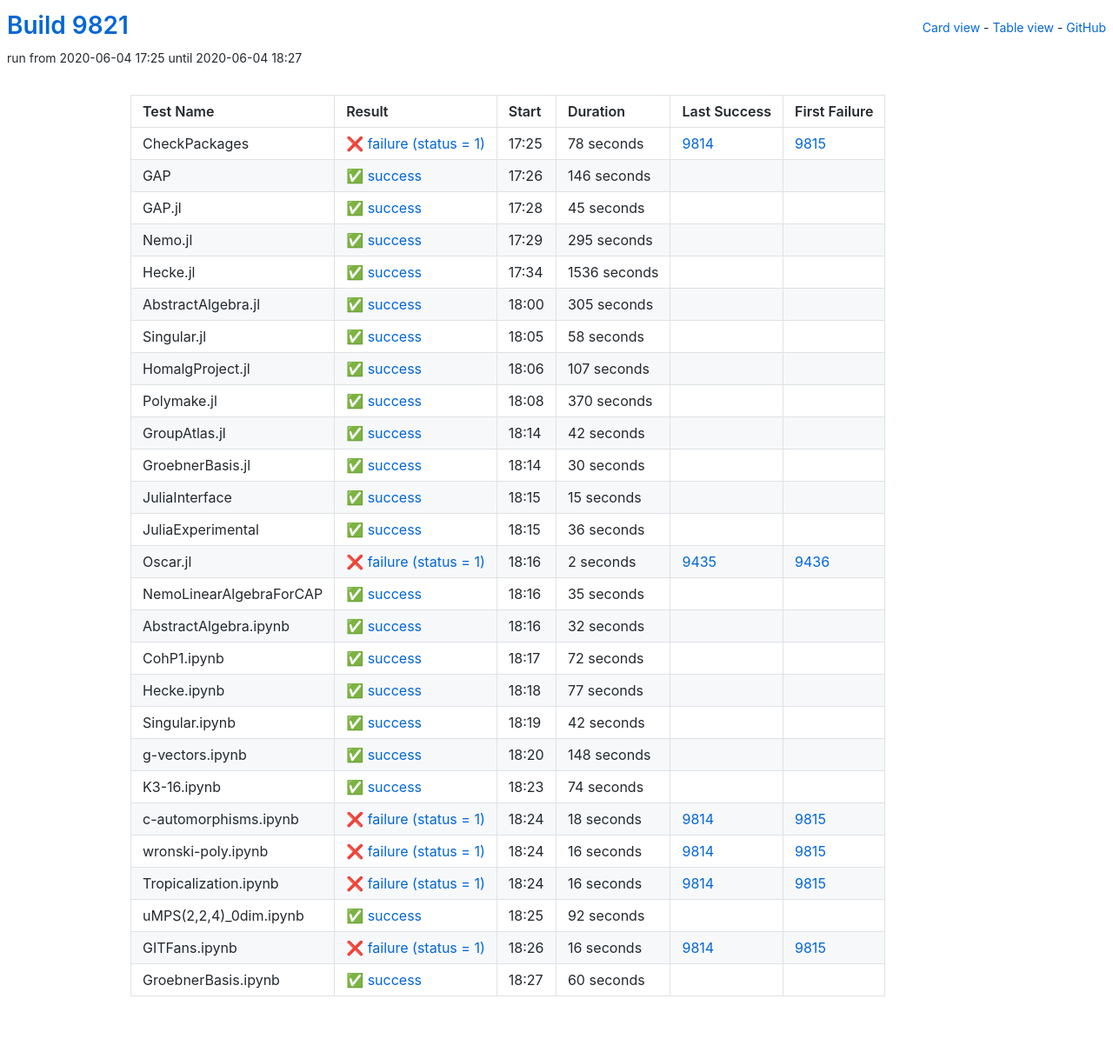
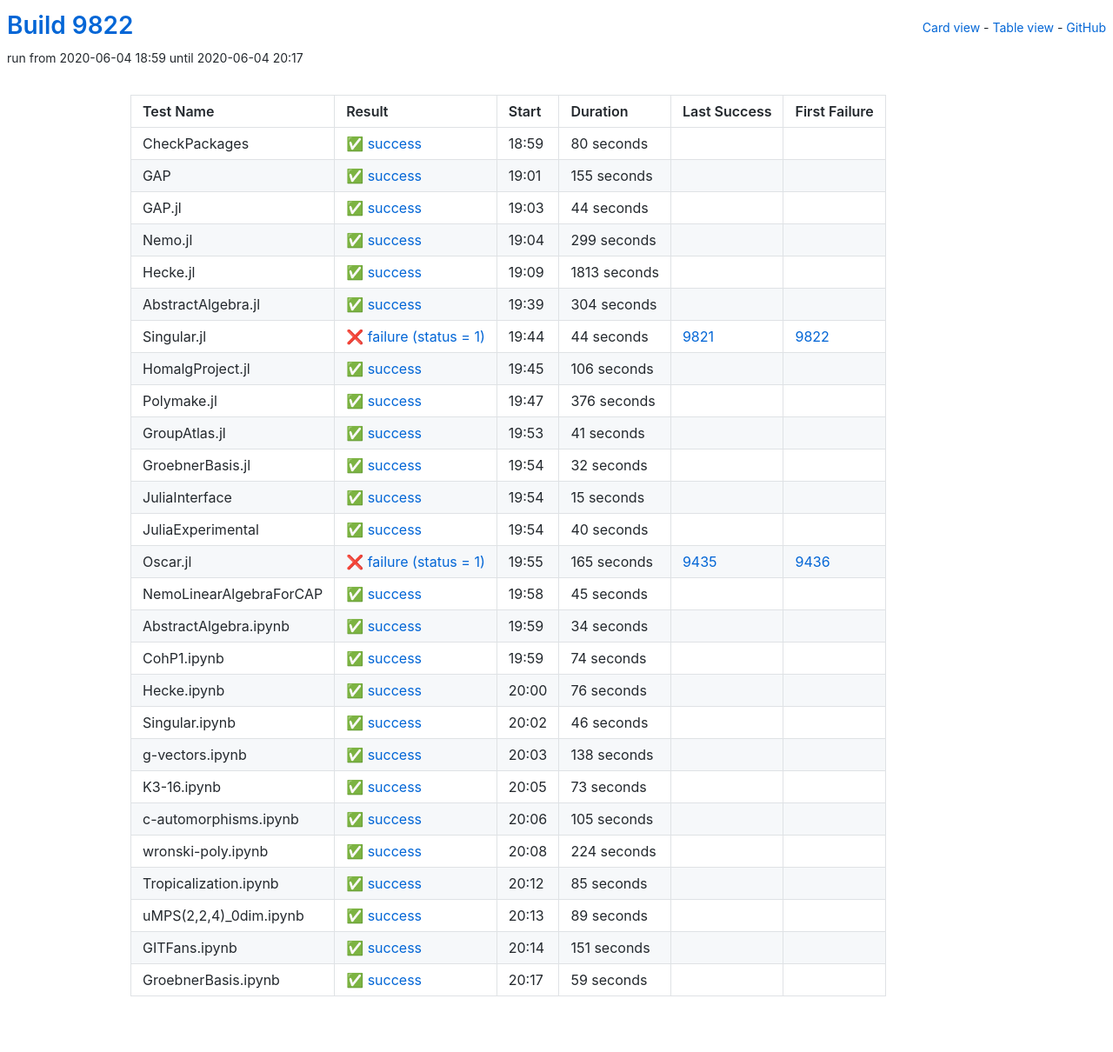
Before and after one commit to oscar-system/oscar-ci-status, a Jekyll site: the page built from table.html, in a window 1280 px wide. Shown: the whole page at 87% size. Built offline with Jekyll 4.4.1, drawn with Linux system fonts in a browser that asks for light colours.

Commit message:
Build 9822

```diff
--- a/_data/ci.yml
+++ b/_data/ci.yml
@@ -1,137 +1,137 @@
-build: 9821
-build_url: https://oscarci.mathematik.uni-kl.de/job/oscar/9821/
+build: 9822
+build_url: https://oscarci.mathematik.uni-kl.de/job/oscar/9822/
 job: oscar
 tests:
-- duration: 78
-  exitcode: 1
-  first_failure: 9815
-  first_failure_url: https://oscarci.mathematik.uni-kl.de/job/oscar/9815/
+- duration: 80
+  exitcode: 0
+  first_failure: false
+  first_failure_url: null
   id: checkpackages
-  last_success: 9814
-  last_success_url: https://oscarci.mathematik.uni-kl.de/job/oscar/9814/
-  log: https://oscarci.mathematik.uni-kl.de/job/oscar/9821/artifact/logs/build-9821/CheckPackages.log
+  last_success: false
+  last_success_url: null
+  log: https://oscarci.mathematik.uni-kl.de/job/oscar/9822/artifact/logs/build-9822/CheckPackages.log
   name: CheckPackages
-  start: 2020-06-04 17:25
-  status: failure
-  success: false
-- duration: 146
+  start: 2020-06-04 18:59
+  status: success
+  success: true
+- duration: 155
   exitcode: 0
   first_failure: false
   first_failure_url: null
   id: gap
   last_success: false
   last_success_url: null
-  log: https://oscarci.mathematik.uni-kl.de/job/oscar/9821/artifact/logs/build-9821/GAP.log
+  log: https://oscarci.mathematik.uni-kl.de/job/oscar/9822/artifact/logs/build-9822/GAP.log
   name: GAP
-  start: 2020-06-04 17:26
+  start: 2020-06-04 19:01
   status: success
   success: true
-- duration: 45
+- duration: 44
   exitcode: 0
   first_failure: false
   first_failure_url: null
   id: gap-jl
   last_success: false
   last_success_url: null
-  log: https://oscarci.mathematik.uni-kl.de/job/oscar/9821/artifact/logs/build-9821/GAP.jl.log
+  log: https://oscarci.mathematik.uni-kl.de/job/oscar/9822/artifact/logs/build-9822/GAP.jl.log
   name: GAP.jl
-  start: 2020-06-04 17:28
+  start: 2020-06-04 19:03
   status: success
   success: true
-- duration: 295
+- duration: 299
   exitcode: 0
   first_failure: false
   first_failure_url: null
   id: nemo-jl
   last_success: false
   last_success_url: null
-  log: https://oscarci.mathematik.uni-kl.de/job/oscar/9821/artifact/logs/build-9821/Nemo.jl.log
+  log: https://oscarci.mathematik.uni-kl.de/job/oscar/9822/artifact/logs/build-9822/Nemo.jl.log
   name: Nemo.jl
-  start: 2020-06-04 17:29
+  start: 2020-06-04 19:04
   status: success
   success: true
-- duration: 1536
+- duration: 1813
   exitcode: 0
   first_failure: false
   first_failure_url: null
   id: hecke-jl
   last_success: false
   last_success_url: null
-  log: https://oscarci.mathematik.uni-kl.de/job/oscar/9821/artifact/logs/build-9821/Hecke.jl.log
+  log: https://oscarci.mathematik.uni-kl.de/job/oscar/9822/artifact/logs/build-9822/Hecke.jl.log
   name: Hecke.jl
-  start: 2020-06-04 17:34
+  start: 2020-06-04 19:09
   status: success
   success: true
-- duration: 305
+- duration: 304
   exitcode: 0
   first_failure: false
   first_failure_url: null
   id: abstractalgebra-jl
   last_success: false
   last_success_url: null
-  log: https://oscarci.mathematik.uni-kl.de/job/oscar/9821/artifact/logs/build-9821/AbstractAlgebra.jl.log
+  log: https://oscarci.mathematik.uni-kl.de/job/oscar/9822/artifact/logs/build-9822/AbstractAlgebra.jl.log
   name: AbstractAlgebra.jl
-  start: 2020-06-04 18:00
+  start: 2020-06-04 19:39
   status: success
   success: true
-- duration: 58
-  exitcode: 0
-  first_failure: false
-  first_failure_url: null
+- duration: 44
+  exitcode: 1
+  first_failure: 9822
+  first_failure_url: https://oscarci.mathematik.uni-kl.de/job/oscar/9822/
   id: singular-jl
-  last_success: false
-  last_success_url: null
-  log: https://oscarci.mathematik.uni-kl.de/job/oscar/9821/artifact/logs/build-9821/Singular.jl.log
+  last_success: 9821
+  last_success_url: https://oscarci.mathematik.uni-kl.de/job/oscar/9821/
+  log: https://oscarci.mathematik.uni-kl.de/job/oscar/9822/artifact/logs/build-9822/Singular.jl.log
   name: Singular.jl
-  start: 2020-06-04 18:05
-  status: success
-  success: true
-- duration: 107
+  start: 2020-06-04 19:44
+  status: failure
+  success: false
+- duration: 106
   exitcode: 0
   first_failure: false
   first_failure_url: null
   id: homalgproject-jl
   last_success: false
   last_success_url: null
-  log: https://oscarci.mathematik.uni-kl.de/job/oscar/9821/artifact/logs/build-9821/HomalgProject.jl.log
+  log: https://oscarci.mathematik.uni-kl.de/job/oscar/9822/artifact/logs/build-9822/HomalgProject.jl.log
   name: HomalgProject.jl
-  start: 2020-06-04 18:06
+  start: 2020-06-04 19:45
   status: success
   success: true
-- duration: 370
+- duration: 376
   exitcode: 0
   first_failure: false
   first_failure_url: null
   id: polymake-jl
   last_success: false
   last_success_url: null
-  log: https://oscarci.mathematik.uni-kl.de/job/oscar/9821/artifact/logs/build-9821/Polymake.jl.log
+  log: https://oscarci.mathematik.uni-kl.de/job/oscar/9822/artifact/logs/build-9822/Polymake.jl.log
   name: Polymake.jl
-  start: 2020-06-04 18:08
+  start: 2020-06-04 19:47
   status: success
   success: true
-- duration: 42
+- duration: 41
   exitcode: 0
   first_failure: false
   first_failure_url: null
   id: groupatlas-jl
   last_success: false
   last_success_url: null
-  log: https://oscarci.mathematik.uni-kl.de/job/oscar/9821/artifact/logs/build-9821/GroupAtlas.jl.log
+  log: https://oscarci.mathematik.uni-kl.de/job/oscar/9822/artifact/logs/build-9822/GroupAtlas.jl.log
   name: GroupAtlas.jl
-  start: 2020-06-04 18:14
+  start: 2020-06-04 19:53
   status: success
   success: true
-- duration: 30
+- duration: 32
   exitcode: 0
   first_failure: false
   first_failure_url: null
   id: groebnerbasis-jl
   last_success: false
   last_success_url: null
-  log: https://oscarci.mathematik.uni-kl.de/job/oscar/9821/artifact/logs/build-9821/GroebnerBasis.jl.log
+  log: https://oscarci.mathematik.uni-kl.de/job/oscar/9822/artifact/logs/build-9822/GroebnerBasis.jl.log
   name: GroebnerBasis.jl
-  start: 2020-06-04 18:14
+  start: 2020-06-04 19:54
   status: success
   success: true
 - duration: 15
@@ -141,188 +141,188 @@
   id: juliainterface
   last_success: false
   last_success_url: null
-  log: https://oscarci.mathematik.uni-kl.de/job/oscar/9821/artifact/logs/build-9821/JuliaInterface.log
+  log: https://oscarci.mathematik.uni-kl.de/job/oscar/9822/artifact/logs/build-9822/JuliaInterface.log
   name: JuliaInterface
-  start: 2020-06-04 18:15
+  start: 2020-06-04 19:54
   status: success
   success: true
-- duration: 36
+- duration: 40
   exitcode: 0
   first_failure: false
   first_failure_url: null
   id: juliaexperimental
   last_success: false
   last_success_url: null
-  log: https://oscarci.mathematik.uni-kl.de/job/oscar/9821/artifact/logs/build-9821/JuliaExperimental.log
+  log: https://oscarci.mathematik.uni-kl.de/job/oscar/9822/artifact/logs/build-9822/JuliaExperimental.log
   name: JuliaExperimental
-  start: 2020-06-04 18:15
+  start: 2020-06-04 19:54
   status: success
   success: true
-- duration: 2
+- duration: 165
   exitcode: 1
   first_failure: 9436
   first_failure_url: https://oscarci.mathematik.uni-kl.de/job/oscar/9436/
   id: oscar-jl
   last_success: 9435
   last_success_url: https://oscarci.mathematik.uni-kl.de/job/oscar/9435/
-  log: https://oscarci.mathematik.uni-kl.de/job/oscar/9821/artifact/logs/build-9821/Oscar.jl.log
+  log: https://oscarci.mathematik.uni-kl.de/job/oscar/9822/artifact/logs/build-9822/Oscar.jl.log
   name: Oscar.jl
-  start: 2020-06-04 18:16
+  start: 2020-06-04 19:55
   status: failure
   success: false
-- duration: 35
+- duration: 45
   exitcode: 0
   first_failure: false
   first_failure_url: null
   id: nemolinearalgebraforcap
   last_success: false
   last_success_url: null
-  log: https://oscarci.mathematik.uni-kl.de/job/oscar/9821/artifact/logs/build-9821/NemoLinearAlgebraForCAP.log
+  log: https://oscarci.mathematik.uni-kl.de/job/oscar/9822/artifact/logs/build-9822/NemoLinearAlgebraForCAP.log
   name: NemoLinearAlgebraForCAP
-  start: 2020-06-04 18:16
+  start: 2020-06-04 19:58
   status: success
   success: true
-- duration: 32
+- duration: 34
   exitcode: 0
   first_failure: false
   first_failure_url: null
   id: abstractalgebra-ipynb
   last_success: false
   last_success_url: null
-  log: https://oscarci.mathematik.uni-kl.de/job/oscar/9821/artifact/logs/build-9821/AbstractAlgebra.ipynb.log
+  log: https://oscarci.mathematik.uni-kl.de/job/oscar/9822/artifact/logs/build-9822/AbstractAlgebra.ipynb.log
   name: AbstractAlgebra.ipynb
-  start: 2020-06-04 18:16
+  start: 2020-06-04 19:59
   status: success
   success: true
-- duration: 72
+- duration: 74
   exitcode: 0
   first_failure: false
   first_failure_url: null
   id: cohp1-ipynb
   last_success: false
   last_success_url: null
-  log: https://oscarci.mathematik.uni-kl.de/job/oscar/9821/artifact/logs/build-9821/CohP1.ipynb.log
+  log: https://oscarci.mathematik.uni-kl.de/job/oscar/9822/artifact/logs/build-9822/CohP1.ipynb.log
   name: CohP1.ipynb
-  start: 2020-06-04 18:17
+  start: 2020-06-04 19:59
   status: success
   success: true
-- duration: 77
+- duration: 76
   exitcode: 0
   first_failure: false
   first_failure_url: null
   id: hecke-ipynb
   last_success: false
   last_success_url: null
-  log: https://oscarci.mathematik.uni-kl.de/job/oscar/9821/artifact/logs/build-9821/Hecke.ipynb.log
+  log: https://oscarci.mathematik.uni-kl.de/job/oscar/9822/artifact/logs/build-9822/Hecke.ipynb.log
   name: Hecke.ipynb
-  start: 2020-06-04 18:18
+  start: 2020-06-04 20:00
   status: success
   success: true
-- duration: 42
+- duration: 46
   exitcode: 0
   first_failure: false
   first_failure_url: null
   id: singular-ipynb
   last_success: false
   last_success_url: null
-  log: https://oscarci.mathematik.uni-kl.de/job/oscar/9821/artifact/logs/build-9821/Singular.ipynb.log
+  log: https://oscarci.mathematik.uni-kl.de/job/oscar/9822/artifact/logs/build-9822/Singular.ipynb.log
   name: Singular.ipynb
-  start: 2020-06-04 18:19
+  start: 2020-06-04 20:02
   status: success
   success: true
-- duration: 148
+- duration: 138
   exitcode: 0
   first_failure: false
   first_failure_url: null
   id: g-vectors-ipynb
   last_success: false
   last_success_url: null
-  log: https://oscarci.mathematik.uni-kl.de/job/oscar/9821/artifact/logs/build-9821/g-vectors.ipynb.log
+  log: https://oscarci.mathematik.uni-kl.de/job/oscar/9822/artifact/logs/build-9822/g-vectors.ipynb.log
   name: g-vectors.ipynb
-  start: 2020-06-04 18:20
+  start: 2020-06-04 20:03
   status: success
   success: true
-- duration: 74
+- duration: 73
   exitcode: 0
   first_failure: false
   first_failure_url: null
   id: k3-16-ipynb
   last_success: false
   last_success_url: null
-  log: https://oscarci.mathematik.uni-kl.de/job/oscar/9821/artifact/logs/build-9821/K3-16.ipynb.log
+  log: https://oscarci.mathematik.uni-kl.de/job/oscar/9822/artifact/logs/build-9822/K3-16.ipynb.log
   name: K3-16.ipynb
-  start: 2020-06-04 18:23
+  start: 2020-06-04 20:05
   status: success
   success: true
-- duration: 18
-  exitcode: 1
-  first_failure: 9815
-  first_failure_url: https://oscarci.mathematik.uni-kl.de/job/oscar/9815/
+- duration: 105
+  exitcode: 0
+  first_failure: false
+  first_failure_url: null
   id: c-automorphisms-ipynb
-  last_success: 9814
-  last_success_url: https://oscarci.mathematik.uni-kl.de/job/oscar/9814/
-  log: https://oscarci.mathematik.uni-kl.de/job/oscar/9821/artifact/logs/build-9821/c-automorphisms.ipynb.log
+  last_success: false
+  last_success_url: null
+  log: https://oscarci.mathematik.uni-kl.de/job/oscar/9822/artifact/logs/build-9822/c-automorphisms.ipynb.log
   name: c-automorphisms.ipynb
-  start: 2020-06-04 18:24
-  status: failure
-  success: false
-- duration: 16
-  exitcode: 1
-  first_failure: 9815
-  first_failure_url: https://oscarci.mathematik.uni-kl.de/job/oscar/9815/
+  start: 2020-06-04 20:06
+  status: success
+  success: true
+- duration: 224
+  exitcode: 0
+  first_failure: false
+  first_failure_url: null
   id: wronski-poly-ipynb
-  last_success: 9814
-  last_success_url: https://oscarci.mathematik.uni-kl.de/job/oscar/9814/
-  log: https://oscarci.mathematik.uni-kl.de/job/oscar/9821/artifact/logs/build-9821/wronski-poly.ipynb.log
+  last_success: false
+  last_success_url: null
+  log: https://oscarci.mathematik.uni-kl.de/job/oscar/9822/artifact/logs/build-9822/wronski-poly.ipynb.log
   name: wronski-poly.ipynb
-  start: 2020-06-04 18:24
-  status: failure
-  success: false
-- duration: 16
-  exitcode: 1
-  first_failure: 9815
-  first_failure_url: https://oscarci.mathematik.uni-kl.de/job/oscar/9815/
+  start: 2020-06-04 20:08
+  status: success
+  success: true
+- duration: 85
+  exitcode: 0
+  first_failure: false
+  first_failure_url: null
   id: tropicalization-ipynb
-  last_success: 9814
-  last_success_url: https://oscarci.mathematik.uni-kl.de/job/oscar/9814/
-  log: https://oscarci.mathematik.uni-kl.de/job/oscar/9821/artifact/logs/build-9821/Tropicalization.ipynb.log
+  last_success: false
+  last_success_url: null
+  log: https://oscarci.mathematik.uni-kl.de/job/oscar/9822/artifact/logs/build-9822/Tropicalization.ipynb.log
   name: Tropicalization.ipynb
-  start: 2020-06-04 18:24
-  status: failure
-  success: false
-- duration: 92
+  start: 2020-06-04 20:12
+  status: success
+  success: true
+- duration: 89
   exitcode: 0
   first_failure: false
   first_failure_url: null
   id: umps-2-2-4-0dim-ipynb
   last_success: false
   last_success_url: null
-  log: https://oscarci.mathematik.uni-kl.de/job/oscar/9821/artifact/logs/build-9821/uMPS-2-2-4-_0dim.ipynb.log
+  log: https://oscarci.mathematik.uni-kl.de/job/oscar/9822/artifact/logs/build-9822/uMPS-2-2-4-_0dim.ipynb.log
   name: uMPS(2,2,4)_0dim.ipynb
-  start: 2020-06-04 18:25
+  start: 2020-06-04 20:13
   status: success
   success: true
-- duration: 16
-  exitcode: 1
-  first_failure: 9815
-  first_failure_url: https://oscarci.mathematik.uni-kl.de/job/oscar/9815/
+- duration: 151
+  exitcode: 0
+  first_failure: false
+  first_failure_url: null
   id: gitfans-ipynb
-  last_success: 9814
-  last_success_url: https://oscarci.mathematik.uni-kl.de/job/oscar/9814/
-  log: https://oscarci.mathematik.uni-kl.de/job/oscar/9821/artifact/logs/build-9821/GITFans.ipynb.log
+  last_success: false
+  last_success_url: null
+  log: https://oscarci.mathematik.uni-kl.de/job/oscar/9822/artifact/logs/build-9822/GITFans.ipynb.log
   name: GITFans.ipynb
-  start: 2020-06-04 18:26
-  status: failure
-  success: false
-- duration: 60
+  start: 2020-06-04 20:14
+  status: success
+  success: true
+- duration: 59
   exitcode: 0
   first_failure: false
   first_failure_url: null
   id: groebnerbasis-ipynb
   last_success: false
   last_success_url: null
-  log: https://oscarci.mathematik.uni-kl.de/job/oscar/9821/artifact/logs/build-9821/GroebnerBasis.ipynb.log
+  log: https://oscarci.mathematik.uni-kl.de/job/oscar/9822/artifact/logs/build-9822/GroebnerBasis.ipynb.log
   name: GroebnerBasis.ipynb
-  start: 2020-06-04 18:27
+  start: 2020-06-04 20:17
   status: success
   success: true
```
Also changed, not shown: README.md.
